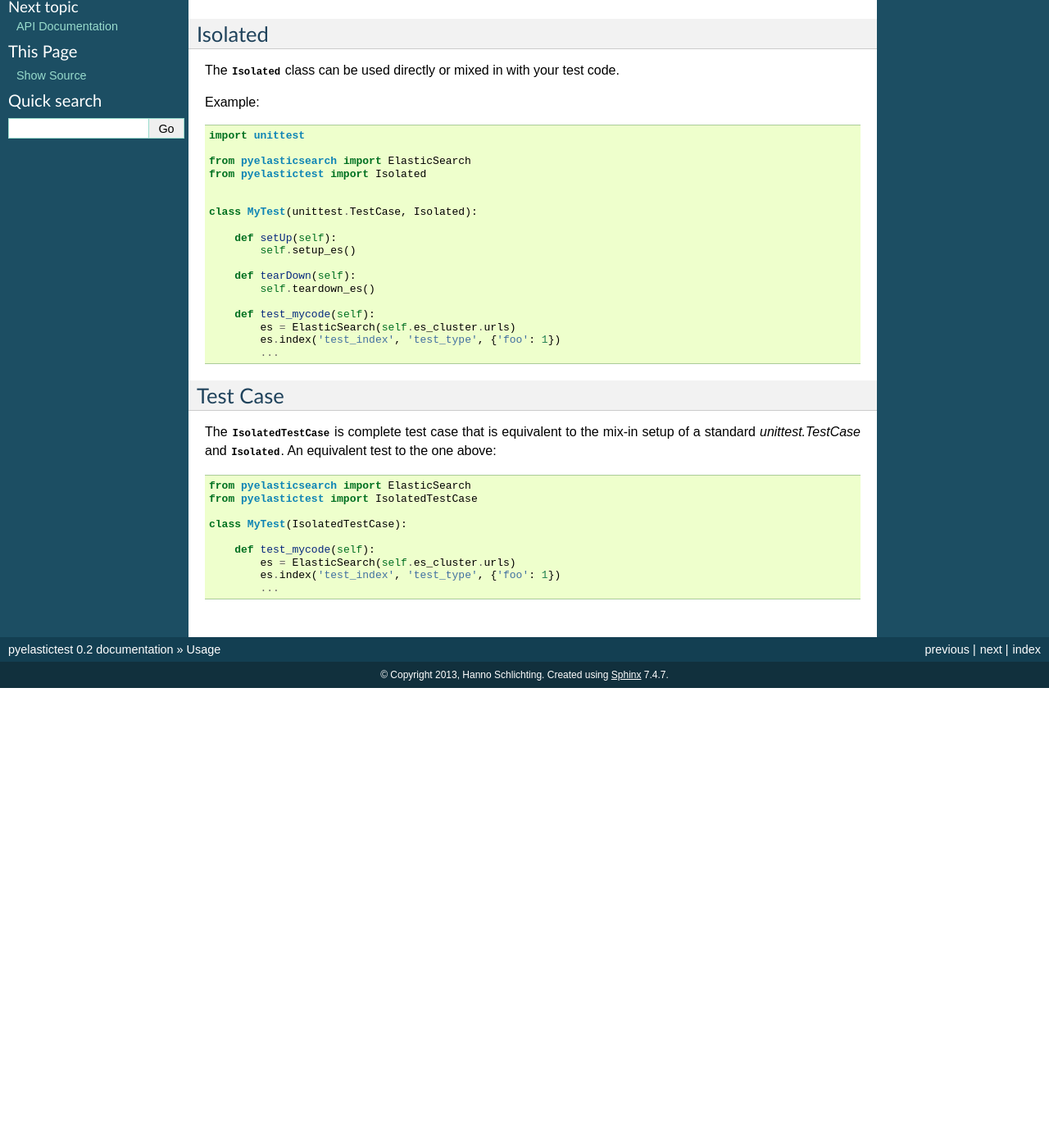
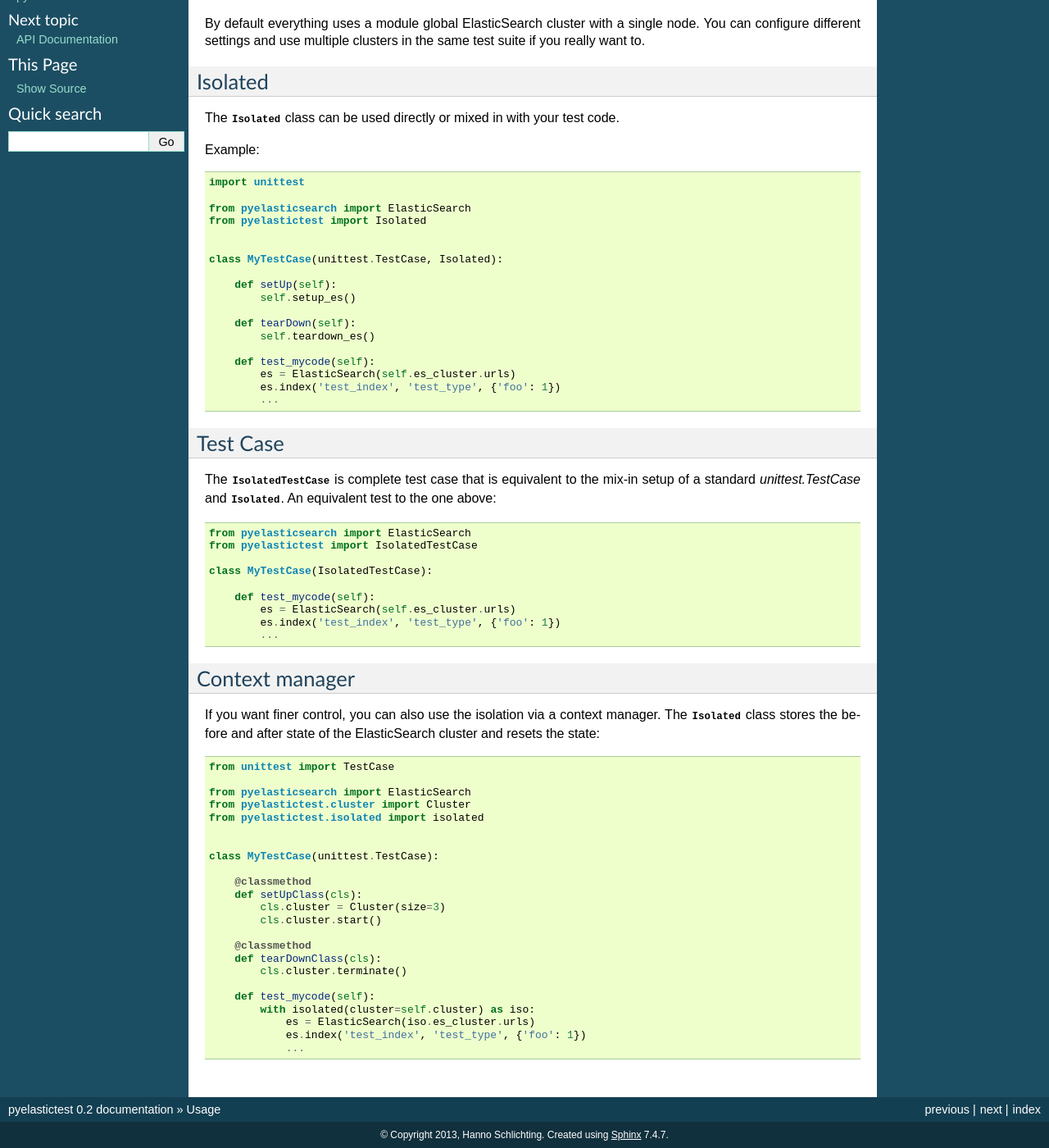
Before and after one commit to hannosch/pyelastictest, a Sphinx documentation site: the page built from docs/usage.rst, in a window 1280 px wide and 1400 px high, scrolled down 188 px. Shown: the whole window at 82% size. Built offline with Sphinx 7.4.7, drawn with Linux system fonts in a browser that asks for light colours; before the commit the page ends 1027 px from its top, so only the background shows below that.

Commit message:
provide an example of using the isolated context manager

```diff
--- a/docs/usage.rst
+++ b/docs/usage.rst
@@ -10,6 +10,11 @@ cluster and provides full test isolation between test runs.
 The test helper needs to be able to find an ElasticSearch installation. You
 need to specify an environment variable called `ES_PATH` and point it at the
 location. The directory should contain bin and lib directories.
+
+By default everything uses a module global ElasticSearch cluster with a single
+node. You can configure different settings and use multiple clusters in the
+same test suite if you really want to.
+
 
 Isolated
 ========
@@ -27,7 +32,7 @@ Example:
     from pyelastictest import Isolated
 
 
-    class MyTest(unittest.TestCase, Isolated):
+    class MyTestCase(unittest.TestCase, Isolated):
 
         def setUp(self):
             self.setup_es()
@@ -54,9 +59,44 @@ one above:
     from pyelasticsearch import ElasticSearch
     from pyelastictest import IsolatedTestCase
 
-    class MyTest(IsolatedTestCase):
+    class MyTestCase(IsolatedTestCase):
 
         def test_mycode(self):
             es = ElasticSearch(self.es_cluster.urls)
             es.index('test_index', 'test_type', {'foo': 1})
             ...
+
+
+Context manager
+===============
+
+If you want finer control, you can also use the isolation via a context
+manager. The :class:`~pyelastictest.isolated.Isolated` class stores the
+before and after state of the ElasticSearch cluster and resets the state:
+
+
+.. code-block:: python
+
+    from unittest import TestCase
+
+    from pyelasticsearch import ElasticSearch
+    from pyelastictest.cluster import Cluster
+    from pyelastictest.isolated import isolated
+
+
+    class MyTestCase(unittest.TestCase):
+
+        @classmethod
+        def setUpClass(cls):
+            cls.cluster = Cluster(size=3)
+            cls.cluster.start()
+
+        @classmethod
+        def tearDownClass(cls):
+            cls.cluster.terminate()
+
+        def test_mycode(self):
+            with isolated(cluster=self.cluster) as iso:
+                es = ElasticSearch(iso.es_cluster.urls)
+                es.index('test_index', 'test_type', {'foo': 1})
+                ...
```
